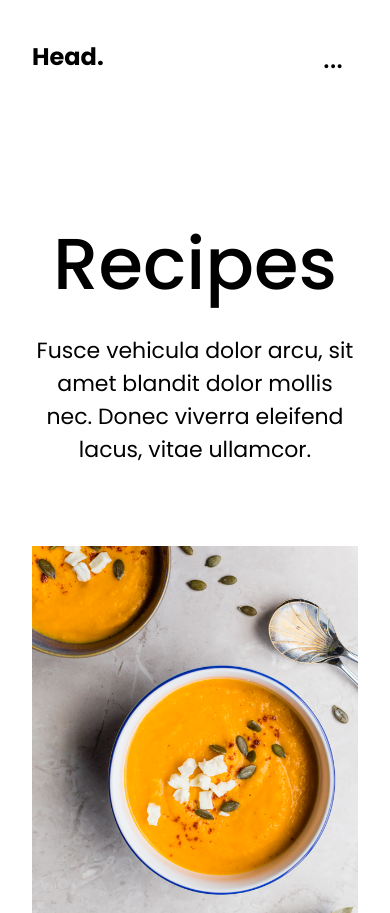
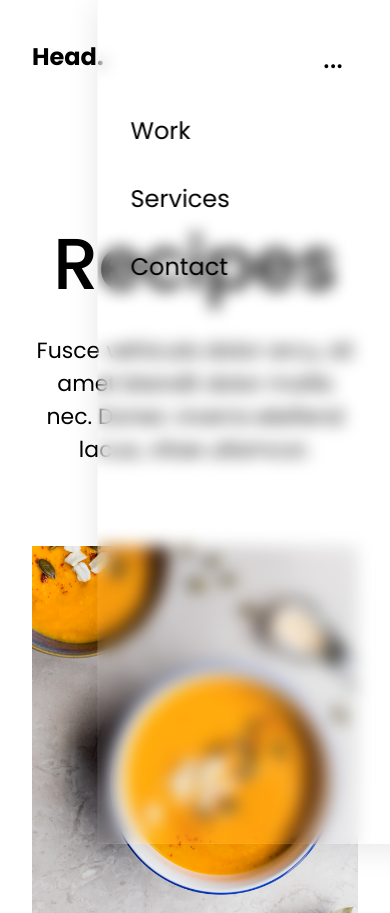
Before and after one commit to idohtml/assignment-responsive, a plain HTML site: page index.html in a window 390 px wide. Both pictures are taken after a click on the button "...". Drawn offline with Linux system fonts and the light colour scheme.

Commit message:
hamburger menu now working

```diff
--- a/index.html
+++ b/index.html
@@ -5,6 +5,7 @@
     <meta name="viewport" content="width=device-width, initial-scale=1.0" />
     <link rel="stylesheet" href="styles/reset.css" />
     <link rel="stylesheet" href="styles/style.css" />
+    <script type="module" src="scripts/main.js"></script>
     <title>Responsive Design</title>
   </head>
   <body>
@@ -14,23 +15,7 @@
           <div class="wrapper">
             <header class="header">
               <h2>Head.</h2>
-              <nav class="nav-lg">
-                <ul role="list">
-                  <li>
-                    <!-- Currently goes nowhere -->
-                    <a href="/">Work</a>
-                  </li>
-                  <li>
-                    <!-- Currently goes nowhere -->
-                    <a href="/">Services</a>
-                  </li>
-                  <li>
-                    <!-- Currently goes nowhere -->
-                    <a href="/">Contact</a>
-                  </li>
-                </ul>
-              </nav>
-              <nav class="nav-sm">
+              <nav class="nav">
                 <ul role="list">
                   <li>
                     <!-- Currently goes nowhere -->
--- /dev/null
+++ b/scripts/main.js
@@ -0,0 +1,6 @@
+const button = document.querySelector(".nav-btn");
+const navbar = document.querySelector(".nav");
+
+button.addEventListener("click", function () {
+  navbar.classList.toggle("open");
+});
--- a/styles/style.css
+++ b/styles/style.css
@@ -103,9 +103,40 @@
 }
 
 @media screen and (max-width: 650px) {
-  .nav-lg {
-    display: none;
-  }
+  .header {
+    width: 100%;
+    height: 100%;
+
+    nav {
+      position: fixed;
+      top: 0;
+      right: 0;
+      height: 100%;
+      width: 100%;
+
+      background: rgba(255, 255, 255, 0.05);
+      box-shadow: 0 4px 30px rgba(0, 0, 0, 0.1);
+      backdrop-filter: blur(8px);
+      -webkit-backdrop-filter: blur(7.4px);
+      border: 1px solid rgba(255, 255, 255, 0.05);
+
+      transform: translateX(100%);
+      transition: transform 250ms ease-in-out;
+
+      & ul {
+        flex-direction: column;
+        align-items: left;
+
+        font-size: 24px;
+
+        position: absolute;
+        z-index: 10;
+        width: 100%;
+        height: 100%;
+        padding: 2rem;
+        margin-top: 5rem;
+      }
+    }
 
     .nav-btn {
       display: block;
@@ -117,6 +148,11 @@
       height: 50px;
       font-size: 2rem;
       text-align: center;
+      z-index: 999;
     }
   }
 }
+
+.open {
+  transform: translateX(25%) !important;
+}
```
Also changed, not shown: scripts.js/main.js (deleted).
